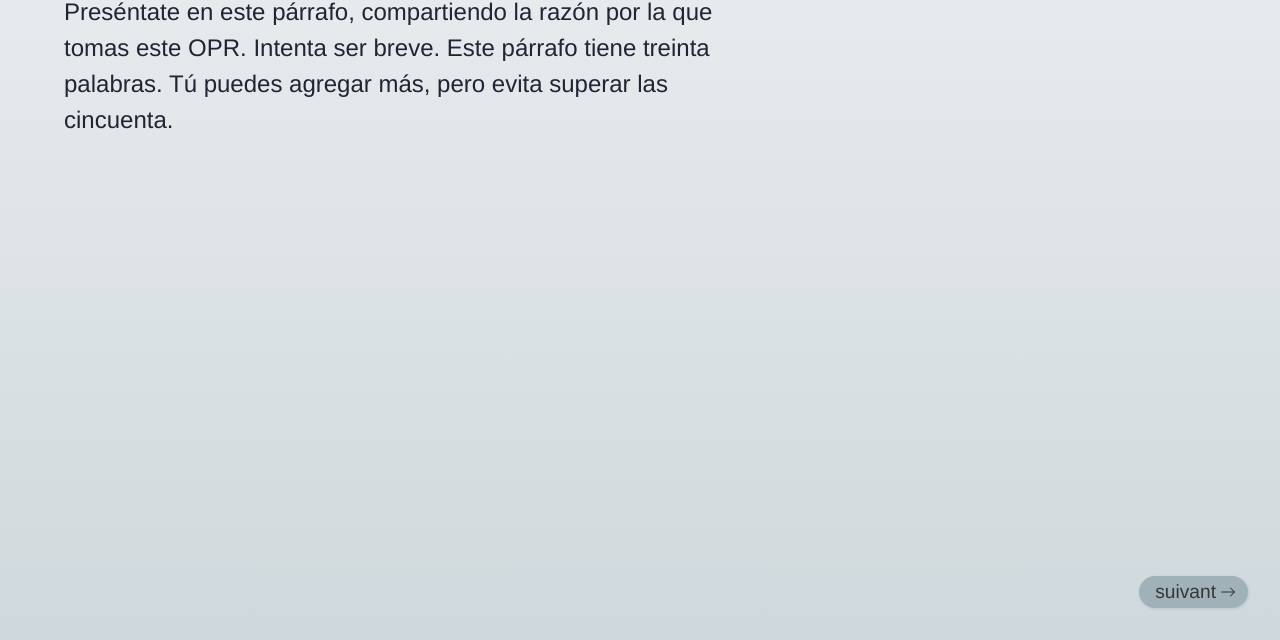
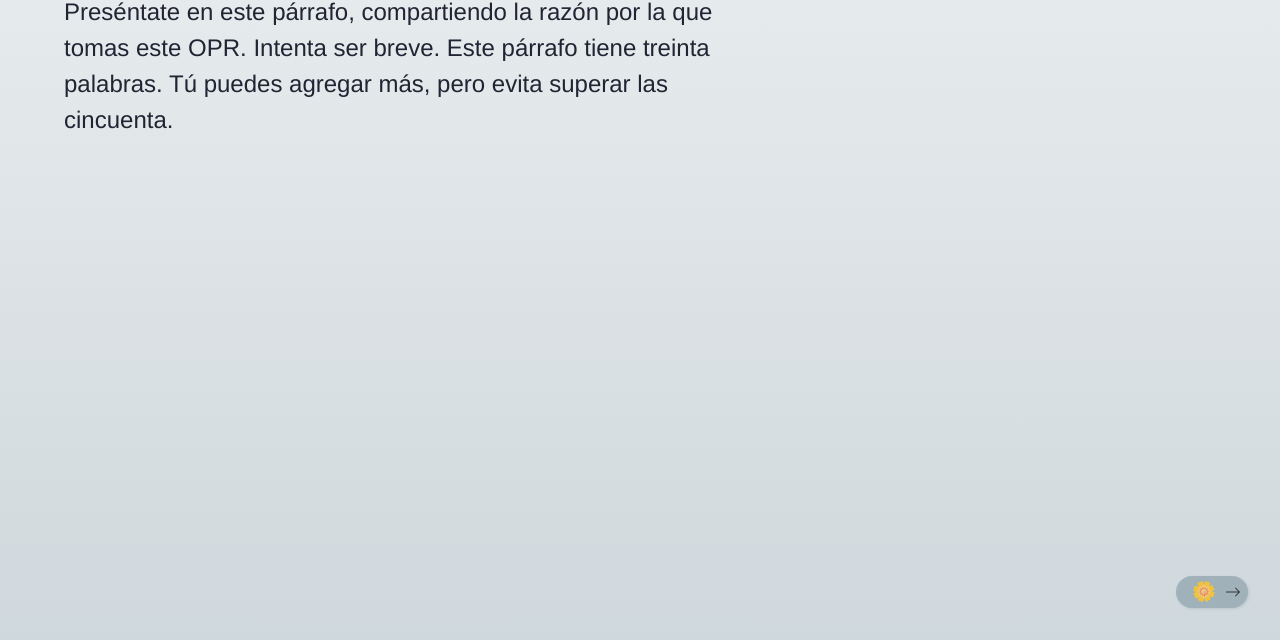
Before and after one commit to javimolin-uc/CLASE-01, a plain HTML site: page index.html in a window 1280 px wide. Shown: the part 160-800 px from the top of the page. Drawn offline with nearby package versions, Linux system fonts and the light colour scheme.

Commit message:
Update index.html

```diff
--- a/index.html
+++ b/index.html
@@ -28,7 +28,7 @@
 
         <script>
             // Esto es una línea de comentario en JAVASCRIPT
-            var palabras = ["siguiente", "repüyen", "seguente", "suivant", "next", "Nächster", "次の", "다음의"];
+            var palabras = ["siguiente", "🌼", "🍀", "🍄", "🌺"];
             function setup() {
                 var palabra = random(palabras);
                 createA("page.html?data="+palabra, palabra).parent("next");
```
